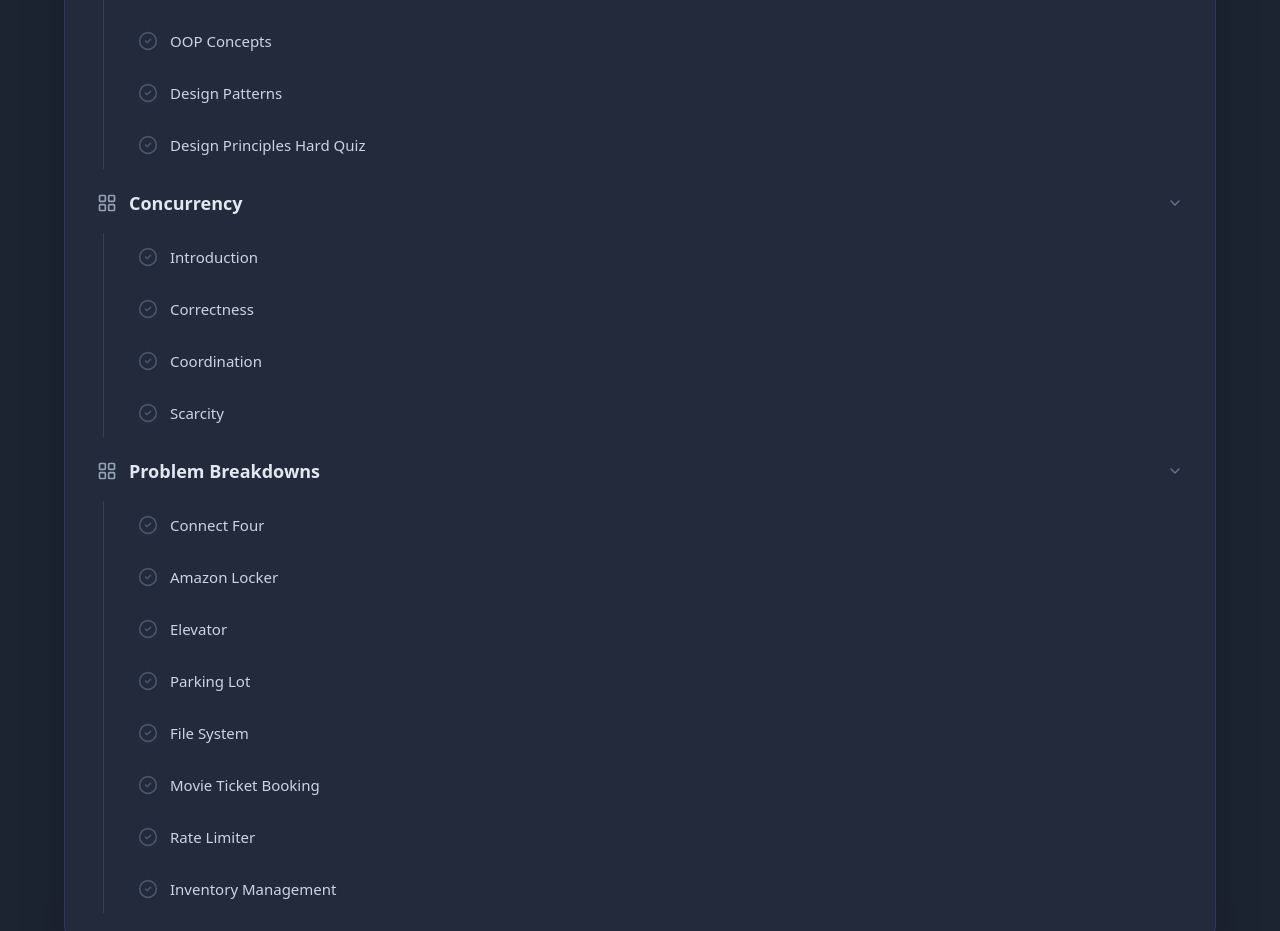
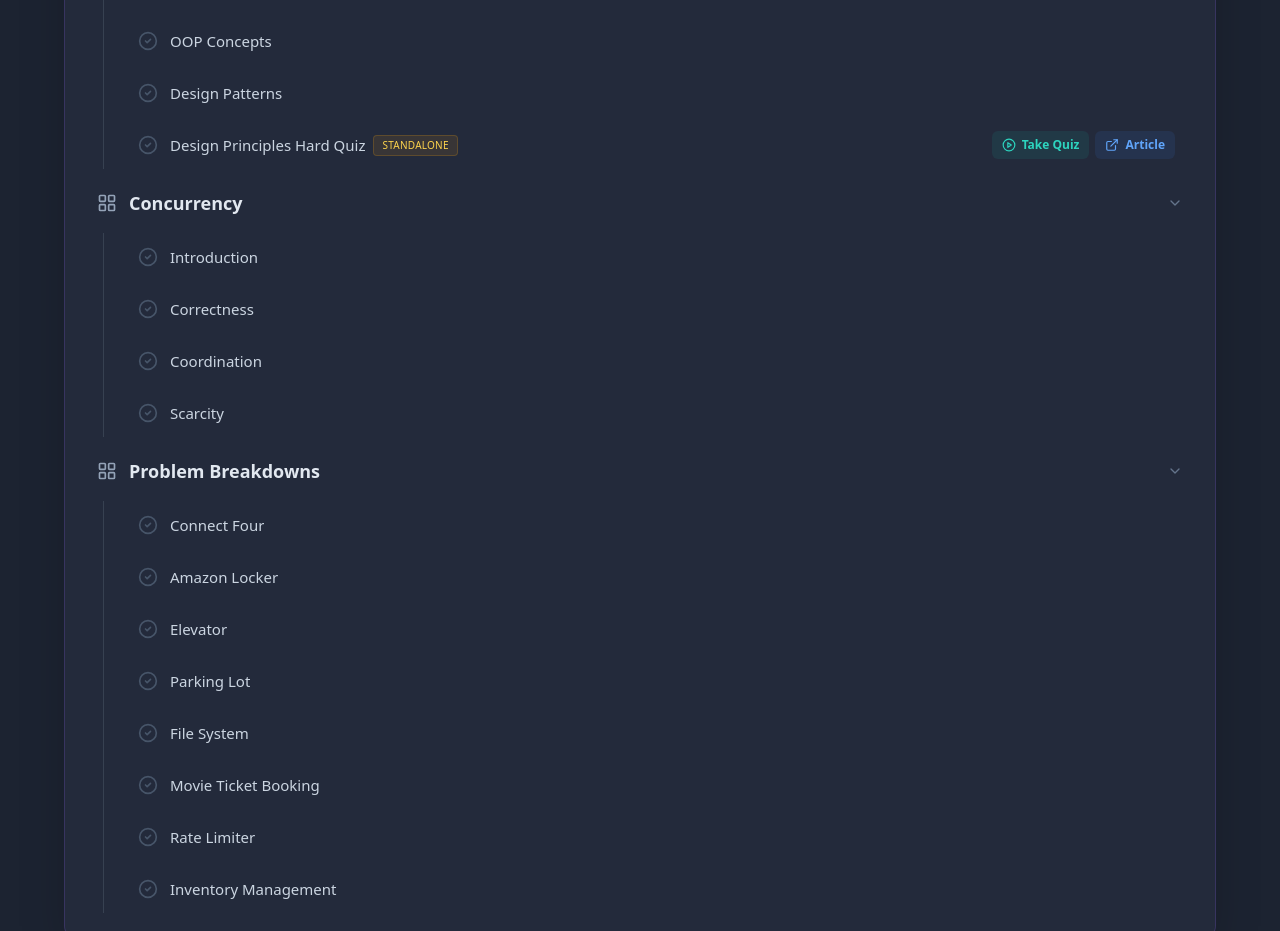
Before and after one commit to kr-aashish/system-design-quiz-hellointerview, a React (Vite) app: page / in a window 1280 px wide. Shown: the part 2720-3651 px from the top of the page. Built offline with nearby package versions, Linux system fonts and the light colour scheme.

Commit message:
Expose standalone quiz on index

```diff
--- a/App.jsx
+++ b/App.jsx
@@ -926,6 +926,7 @@ function CategorySection({ category, items, summaries, onClearQuiz, defaultOpen
           {items.map(item => {
             const hasQuiz = hasRunnableQuiz(item);
             const hasReview = !!quizDataBySlug[item.slug];
+            const isStandaloneQuiz = !!standaloneQuizBySlug[item.slug];
             const progress = summaries[item.slug];
             const status = progress?.status || 'not_started';
             const hasProgress = !!progress;
@@ -964,6 +965,11 @@ function CategorySection({ category, items, summaries, onClearQuiz, defaultOpen
                       <span className={`text-[15px] font-medium transition-colors truncate ${nameColor}`}>
                         {item.name}
                       </span>
+                      {isStandaloneQuiz && (
+                        <span className="shrink-0 text-[10px] uppercase tracking-wide bg-amber-500/10 text-amber-300 border border-amber-500/20 px-2 py-0.5 rounded">
+                          Standalone
+                        </span>
+                      )}
                     </div>
 
                     <div className="flex items-center gap-2 shrink-0">
@@ -980,7 +986,7 @@ function CategorySection({ category, items, summaries, onClearQuiz, defaultOpen
                       )}
 
                       {/* Action buttons — always visible on hover */}
-                      <div className="flex items-center gap-1.5 opacity-100 sm:opacity-0 sm:group-hover:opacity-100 sm:group-focus-within:opacity-100 transition-opacity">
+                      <div className={`flex items-center gap-1.5 opacity-100 ${isStandaloneQuiz ? '' : 'sm:opacity-0'} sm:group-hover:opacity-100 sm:group-focus-within:opacity-100 transition-opacity`}>
                         {hasQuiz && (
                           <Link
                             to={getPrimaryQuizRoute(item, status)}
```
